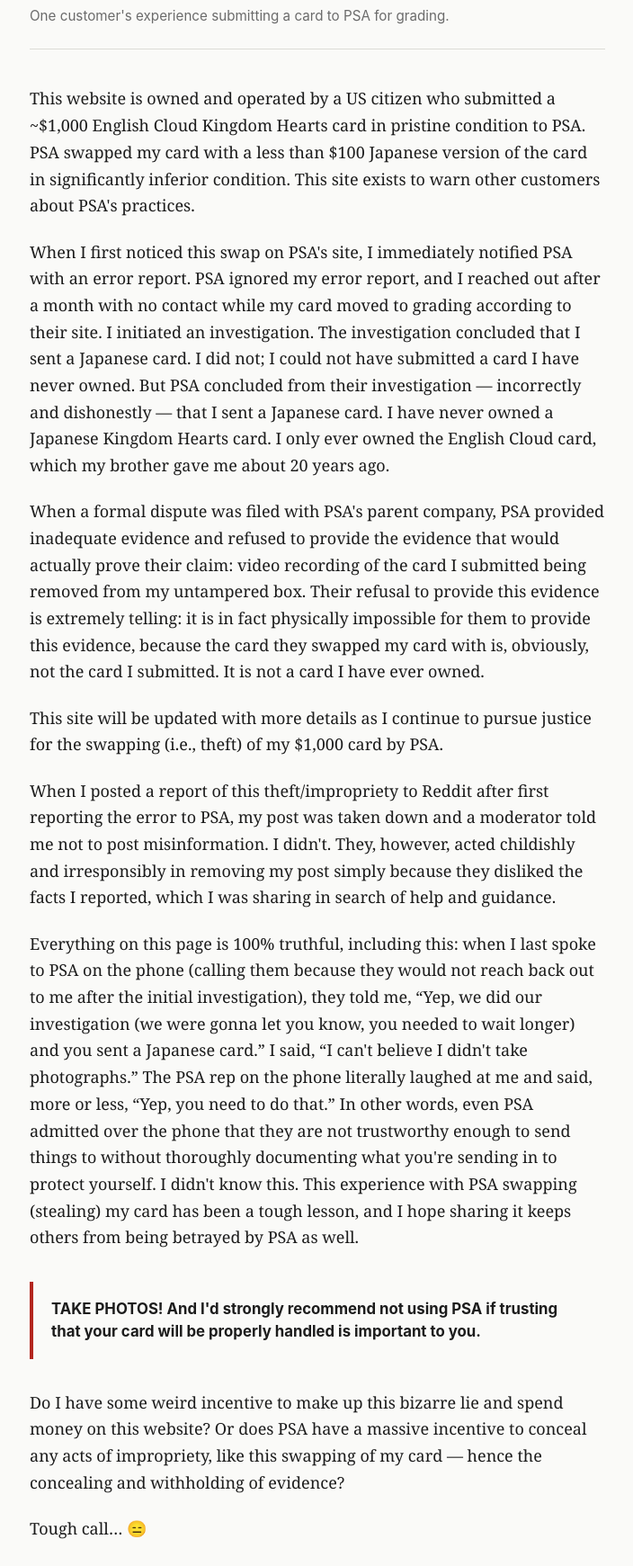
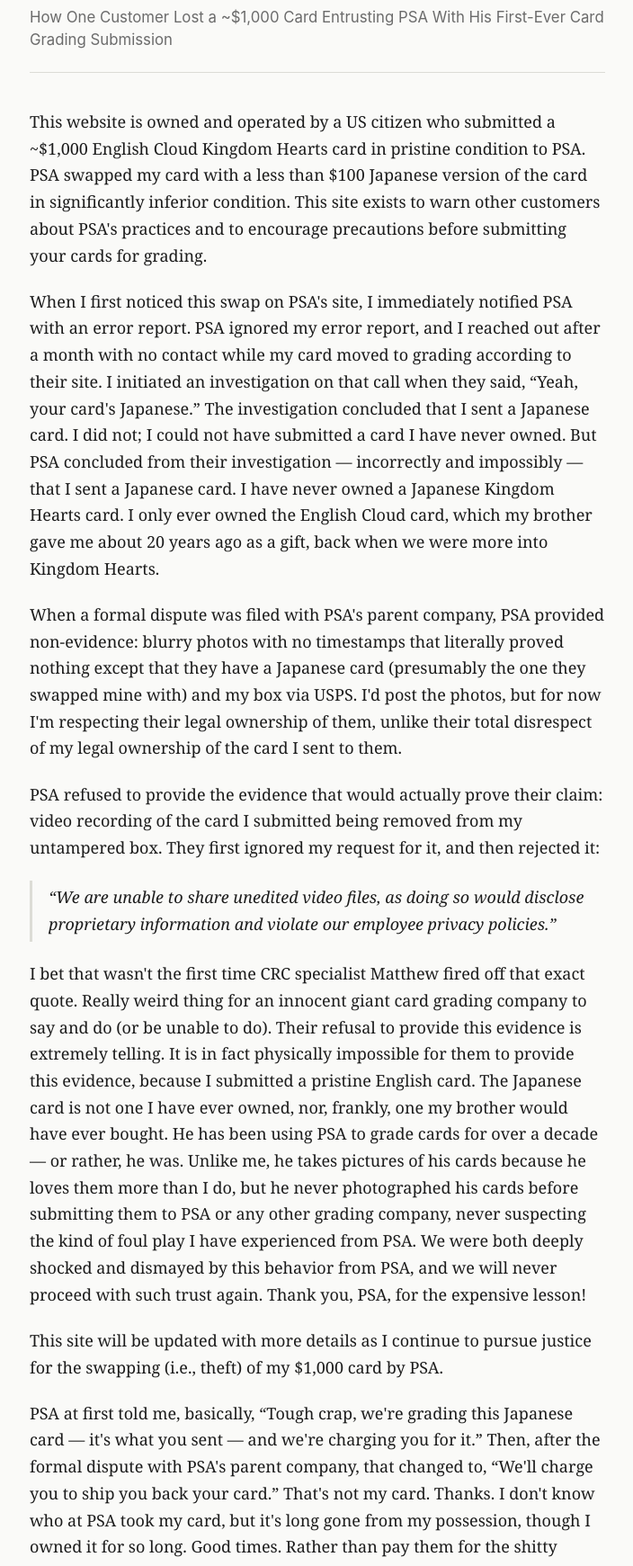
Before and after one commit to mrjcj/psaswaps, a plain HTML site: page index.html in a window 1280 px wide. Shown: the part 105-1846 px from the top of the page at 90% size, without its empty margins (287-991 px from the left). Drawn offline with Linux system fonts and the light colour scheme.

Commit message:
Update site text
Co-Authored-By: Claude Opus 5.5 <noreply@anthropic.com>
Claude-Session: https://claude.ai/code/session_019k6Hdac2fSxJp5ve8JUM84

```diff
--- a/index.html
+++ b/index.html
@@ -4,7 +4,7 @@
 <meta charset="utf-8">
 <meta name="viewport" content="width=device-width, initial-scale=1">
 <title>PSA Swaps Cards</title>
-<meta name="description" content="A customer's firsthand account of submitting an English Kingdom Hearts Cloud card to PSA for grading.">
+<meta name="description" content="How one customer lost a ~$1,000 card entrusting PSA with his first-ever card grading submission.">
 <style>
   :root {
     --bg: #fafaf8;
@@ -34,16 +34,23 @@
   h1 {
     font-size: 2rem;
     line-height: 1.2;
-    margin: 0 0 8px;
+    margin: 0 0 10px;
   }
   .sub {
     color: var(--muted);
-    font-size: 0.95rem;
+    font-size: 1.05rem;
+    line-height: 1.45;
     margin: 0 0 40px;
     padding-bottom: 24px;
     border-bottom: 1px solid var(--rule);
   }
   p { margin: 0 0 1.2em; }
+  blockquote {
+    margin: 0 0 1.2em;
+    padding: 4px 0 4px 18px;
+    border-left: 3px solid var(--rule);
+    font-style: italic;
+  }
   .callout {
     margin: 2em 0;
     padding: 18px 20px;
@@ -59,32 +66,44 @@
     color: var(--muted);
     font-size: 0.9rem;
   }
+  footer p { margin: 0 0 0.5em; }
 </style>
 </head>
 <body>
 <main>
   <h1>PSA Swaps Cards</h1>
-  <p class="sub">One customer's experience submitting a card to PSA for grading.</p>
+  <p class="sub">How One Customer Lost a ~$1,000 Card Entrusting PSA With His First-Ever Card Grading Submission</p>
 
-  <p>This website is owned and operated by a US citizen who submitted a ~$1,000 English Cloud Kingdom Hearts card in pristine condition to PSA. PSA swapped my card with a less than $100 Japanese version of the card in significantly inferior condition. This site exists to warn other customers about PSA's practices.</p>
+  <p>This website is owned and operated by a US citizen who submitted a ~$1,000 English Cloud Kingdom Hearts card in pristine condition to PSA. PSA swapped my card with a less than $100 Japanese version of the card in significantly inferior condition. This site exists to warn other customers about PSA's practices and to encourage precautions before submitting your cards for grading.</p>
 
-  <p>When I first noticed this swap on PSA's site, I immediately notified PSA with an error report. PSA ignored my error report, and I reached out after a month with no contact while my card moved to grading according to their site. I initiated an investigation. The investigation concluded that I sent a Japanese card. I did not; I could not have submitted a card I have never owned. But PSA concluded from their investigation &mdash; incorrectly and dishonestly &mdash; that I sent a Japanese card. I have never owned a Japanese Kingdom Hearts card. I only ever owned the English Cloud card, which my brother gave me about 20 years ago.</p>
+  <p>When I first noticed this swap on PSA's site, I immediately notified PSA with an error report. PSA ignored my error report, and I reached out after a month with no contact while my card moved to grading according to their site. I initiated an investigation on that call when they said, &ldquo;Yeah, your card's Japanese.&rdquo; The investigation concluded that I sent a Japanese card. I did not; I could not have submitted a card I have never owned. But PSA concluded from their investigation &mdash; incorrectly and impossibly &mdash; that I sent a Japanese card. I have never owned a Japanese Kingdom Hearts card. I only ever owned the English Cloud card, which my brother gave me about 20 years ago as a gift, back when we were more into Kingdom Hearts.</p>
 
-  <p>When a formal dispute was filed with PSA's parent company, PSA provided inadequate evidence and refused to provide the evidence that would actually prove their claim: video recording of the card I submitted being removed from my untampered box. Their refusal to provide this evidence is extremely telling: it is in fact physically impossible for them to provide this evidence, because the card they swapped my card with is, obviously, not the card I submitted. It is not a card I have ever owned.</p>
+  <p>When a formal dispute was filed with PSA's parent company, PSA provided non-evidence: blurry photos with no timestamps that literally proved nothing except that they have a Japanese card (presumably the one they swapped mine with) and my box via USPS. I'd post the photos, but for now I'm respecting their legal ownership of them, unlike their total disrespect of my legal ownership of the card I sent to them.</p>
+
+  <p>PSA refused to provide the evidence that would actually prove their claim: video recording of the card I submitted being removed from my untampered box. They first ignored my request for it, and then rejected it:</p>
+
+  <blockquote>&ldquo;We are unable to share unedited video files, as doing so would disclose proprietary information and violate our employee privacy policies.&rdquo;</blockquote>
+
+  <p>I bet that wasn't the first time CRC specialist Matthew fired off that exact quote. Really weird thing for an innocent giant card grading company to say and do (or be unable to do). Their refusal to provide this evidence is extremely telling. It is in fact physically impossible for them to provide this evidence, because I submitted a pristine English card. The Japanese card is not one I have ever owned, nor, frankly, one my brother would have ever bought. He has been using PSA to grade cards for over a decade &mdash; or rather, he was. Unlike me, he takes pictures of his cards because he loves them more than I do, but he never photographed his cards before submitting them to PSA or any other grading company, never suspecting the kind of foul play I have experienced from PSA. We were both deeply shocked and dismayed by this behavior from PSA, and we will never proceed with such trust again. Thank you, PSA, for the expensive lesson!</p>
 
   <p>This site will be updated with more details as I continue to pursue justice for the swapping (i.e., theft) of my $1,000 card by PSA.</p>
 
-  <p>When I posted a report of this theft/impropriety to Reddit after first reporting the error to PSA, my post was taken down and a moderator told me not to post misinformation. I didn't. They, however, acted childishly and irresponsibly in removing my post simply because they disliked the facts I reported, which I was sharing in search of help and guidance.</p>
+  <p>PSA at first told me, basically, &ldquo;Tough crap, we're grading this Japanese card &mdash; it's what you sent &mdash; and we're charging you for it.&rdquo; Then, after the formal dispute with PSA's parent company, that changed to, &ldquo;We'll charge you to ship you back your card.&rdquo; That's not my card. Thanks. I don't know who at PSA took my card, but it's long gone from my possession, though I owned it for so long. Good times. Rather than pay them for the shitty consolation prize of the card they swapped mine with, I have invested in posting my truth, which, unless I'm hallucinating (beyond what neuroscientist Anil Seth considers the norm), is in fact truth/reality. PSA sucks. That has been 100% of my experience with them.</p>
 
-  <p>Everything on this page is 100% truthful, including this: when I last spoke to PSA on the phone (calling them because they would not reach back out to me after the initial investigation), they told me, &ldquo;Yep, we did our investigation (we were gonna let you know, you needed to wait longer) and you sent a Japanese card.&rdquo; I said, &ldquo;I can't believe I didn't take photographs.&rdquo; The PSA rep on the phone literally laughed at me and said, more or less, &ldquo;Yep, you need to do that.&rdquo; In other words, even PSA admitted over the phone that they are not trustworthy enough to send things to without thoroughly documenting what you're sending in to protect yourself. I didn't know this. This experience with PSA swapping (stealing) my card has been a tough lesson, and I hope sharing it keeps others from being betrayed by PSA as well.</p>
+  <p>On another note: when I posted a report of this theft/impropriety to Reddit after first reporting the error to PSA, my post was taken down and a moderator told me not to post misinformation. I didn't. They, however, acted childishly and irresponsibly in removing my post simply because they disliked the facts I reported, which I was sharing in search of help and guidance. Moderators with such careless regard for the truth do not deserve to be moderators. It's slightly suspicious, frankly. Oh well. PSA thieves, and Reddit's PSA page supports the procedure. What can ya do? Humans.</p>
 
-  <p class="callout">TAKE PHOTOS! And I'd strongly recommend not using PSA if trusting that your card will be properly handled is important to you.</p>
+  <p>Everything on this page is 100% truthful, including this: when I last spoke to PSA on the phone (calling them because they would not reach back out to me after the initial investigation), they told me, &ldquo;Yep, we did our investigation (we were gonna let you know, you needed to wait longer) and you sent a Japanese card.&rdquo; I said, &ldquo;You can't be serious. I can't believe I didn't take photographs.&rdquo; The PSA rep on the phone literally laughed at me and said, more or less, &ldquo;Yep, you need to do that.&rdquo; In other words, even PSA admitted over the phone that they are not trustworthy enough to send things to without thoroughly documenting what you're sending in to protect yourself. I didn't know this. Apparently I should have; better late than never. This experience with PSA swapping (stealing) my card has been a tough lesson, and I hope sharing it keeps others from being betrayed by PSA, or any other grading company, as well.</p>
 
-  <p>Do I have some weird incentive to make up this bizarre lie and spend money on this website? Or does PSA have a massive incentive to conceal any acts of impropriety, like this swapping of my card &mdash; hence the concealing and withholding of evidence?</p>
+  <p class="callout">TAKE PHOTOS! And I'd strongly recommend not using PSA if trusting that your card will be properly handled is important to you. This experience speaks volumes. Card swapped; investigation failed, twice.</p>
+
+  <p>Do I have some weird incentive to make up this bizarre lie and spend money on these websites? Or does PSA have a massive incentive to conceal any acts of impropriety, like this swapping of my card &mdash; hence the concealing and withholding of evidence?</p>
 
   <p>Tough call&hellip; 😑</p>
 
-  <footer>Last updated November 2026.</footer>
+  <footer>
+    <p>This site is not for sale. It is a gripe and informational site to warn customers based on my personal experience with PSA.</p>
+    <p>Last updated November 2026.</p>
+  </footer>
 </main>
 </body>
 </html>
```
